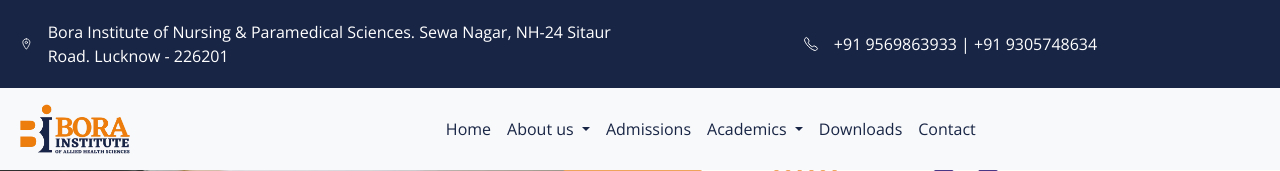
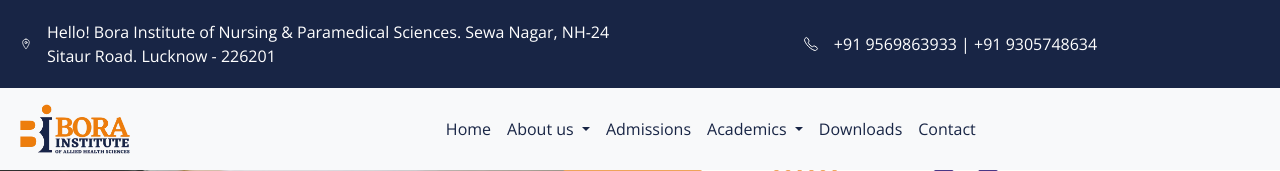
Before and after one commit to Borapolyclinic/biahs, a PHP site: page /index.php in a window 1280 px wide. Shown: the top 171 px of the page. Run offline with PHP 8.4, Linux system fonts and the light colour scheme.

Commit message:
modified:   include/top-nav.php

```diff
--- a/include/top-nav.php
+++ b/include/top-nav.php
@@ -1,7 +1,7 @@
 <div class="top-nav">
     <div class="top-nav-content">
         <ion-icon name="location-outline"></ion-icon>
-        <p>Bora Institute of Nursing & Paramedical Sciences. Sewa Nagar, NH-24 Sitaur Road. Lucknow - 226201</p>
+        <p>Hello! Bora Institute of Nursing & Paramedical Sciences. Sewa Nagar, NH-24 Sitaur Road. Lucknow - 226201</p>
     </div>
     <div class="top-nav-content">
         <ion-icon name="call-outline"></ion-icon>
```
